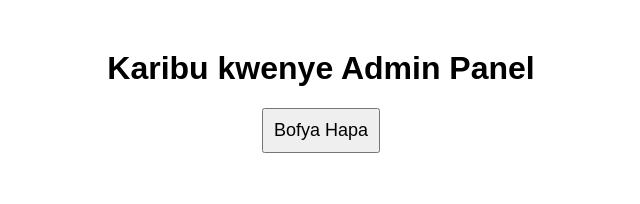
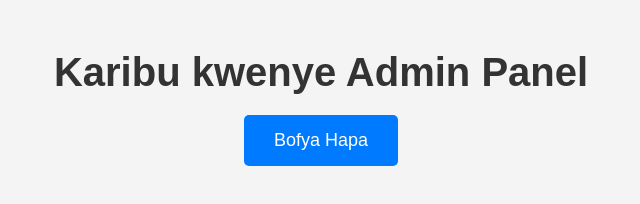
Before and after one commit to eaeaawards/Admin-panel, a plain HTML site: page index.html in a window 1280 px wide. Shown: the whole page, without its empty margins (319-959 px from the left). Drawn offline with Linux system fonts and the light colour scheme.

Commit message:
Update style.css

```diff
--- a/style.css
+++ b/style.css
@@ -1,9 +1,27 @@
 body {
-    font-family: Arial, sans-serif;
+    font-family: 'Arial', sans-serif;
+    background-color: #f4f4f4;
+    color: #333;
     text-align: center;
     margin: 50px;
 }
+
+h1 {
+    font-size: 2.5em;
+    margin-bottom: 20px;
+}
+
 button {
-    padding: 10px;
+    padding: 15px 30px;
     font-size: 18px;
+    background-color: #007bff;
+    color: #fff;
+    border: none;
+    border-radius: 5px;
+    cursor: pointer;
+    transition: background-color 0.3s ease;
 }
+
+button:hover {
+    background-color: #0056b3;
+}
```
